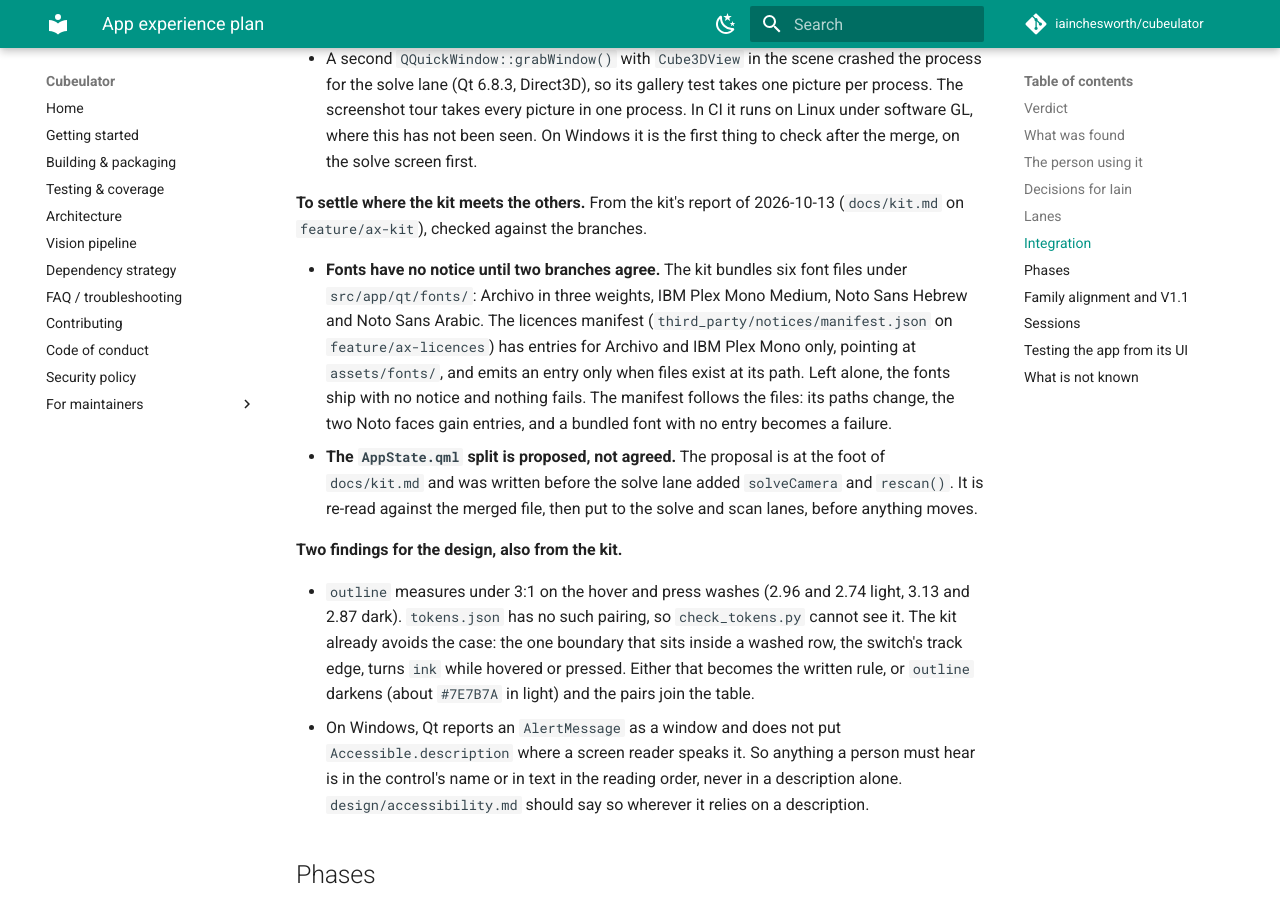
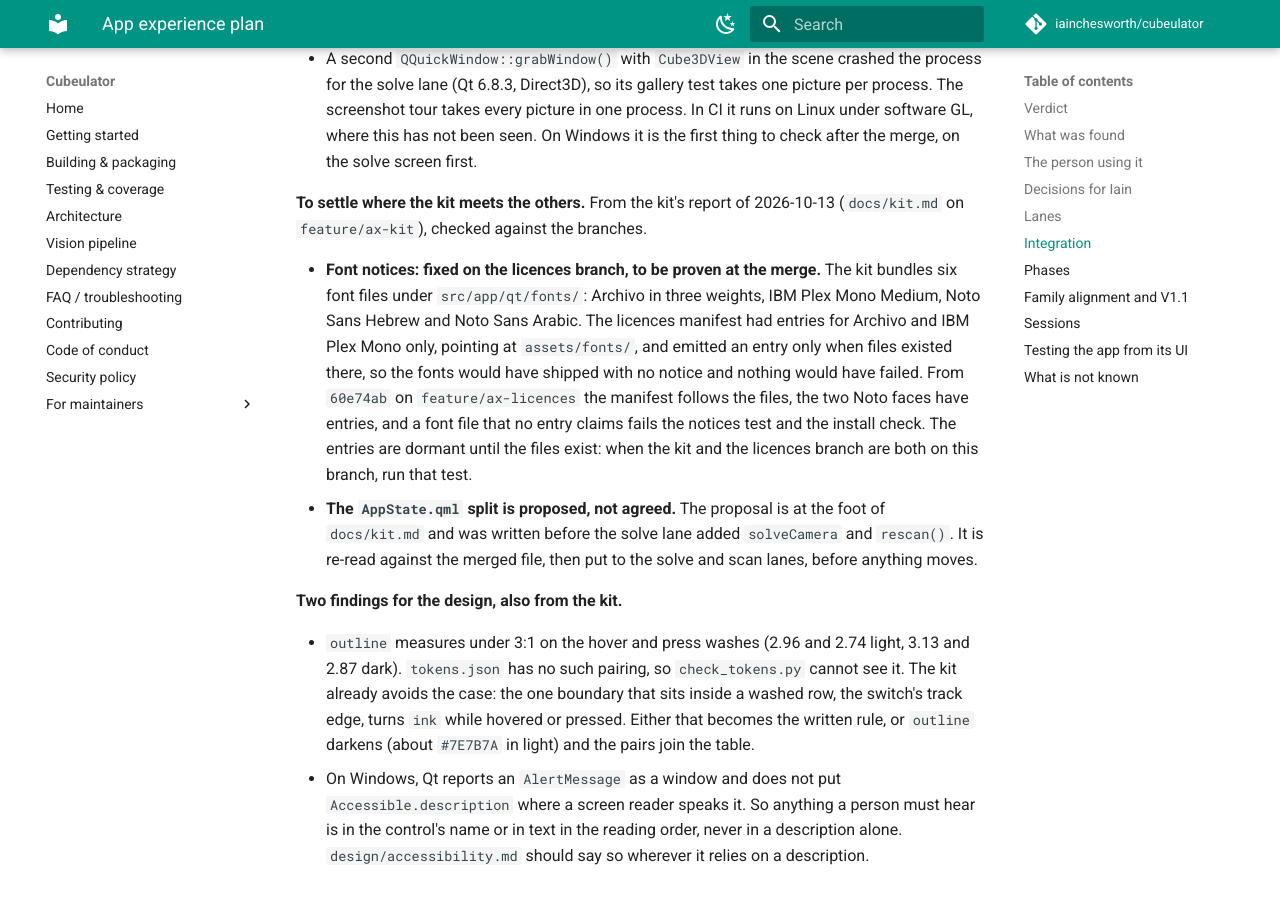
Before and after one commit to iainchesworth/cubeulator, an MkDocs documentation site: the page built from docs/app-experience-plan.md, in a window 1280 px wide and 900 px high, scrolled down 8078 px. Built offline with MkDocs 1.6.1 and Material for MkDocs 9.7.7, drawn with Linux system fonts in a browser that asks for light colours; comment, search, counter and statistics services are not loaded.

Commit message:
Note that the font notices are fixed on the licences branch
60e74ab on feature/ax-licences points the manifest at the kit's font folder, adds the two Noto faces and fails on a font file that no entry claims. What is left is to run the notices test once both branches are here.

```diff
--- a/docs/app-experience-plan.md
+++ b/docs/app-experience-plan.md
@@ -275,15 +275,17 @@ E4a as they finish, each merging `feature/app-experience` before it lands.
 2026-10-13 (`docs/kit.md` on `feature/ax-kit`), checked against the
 branches.
 
-- **Fonts have no notice until two branches agree.** The kit bundles six
-  font files under `src/app/qt/fonts/`: Archivo in three weights, IBM Plex
-  Mono Medium, Noto Sans Hebrew and Noto Sans Arabic. The licences manifest
-  (`third_party/notices/manifest.json` on `feature/ax-licences`) has entries
-  for Archivo and IBM Plex Mono only, pointing at `assets/fonts/`, and emits
-  an entry only when files exist at its path. Left alone, the fonts ship
-  with no notice and nothing fails. The manifest follows the files: its
-  paths change, the two Noto faces gain entries, and a bundled font with no
-  entry becomes a failure.
+- **Font notices: fixed on the licences branch, to be proven at the
+  merge.** The kit bundles six font files under `src/app/qt/fonts/`: Archivo
+  in three weights, IBM Plex Mono Medium, Noto Sans Hebrew and Noto Sans
+  Arabic. The licences manifest had entries for Archivo and IBM Plex Mono
+  only, pointing at `assets/fonts/`, and emitted an entry only when files
+  existed there, so the fonts would have shipped with no notice and nothing
+  would have failed. From `60e74ab` on `feature/ax-licences` the manifest
+  follows the files, the two Noto faces have entries, and a font file that
+  no entry claims fails the notices test and the install check. The entries
+  are dormant until the files exist: when the kit and the licences branch
+  are both on this branch, run that test.
 - **The `AppState.qml` split is proposed, not agreed.** The proposal is at
   the foot of `docs/kit.md` and was written before the solve lane added
   `solveCamera` and `rescan()`. It is re-read against the merged file, then
```
Also changed, not shown: other parts of docs/app-experience-plan.md (+1 -1 lines).
